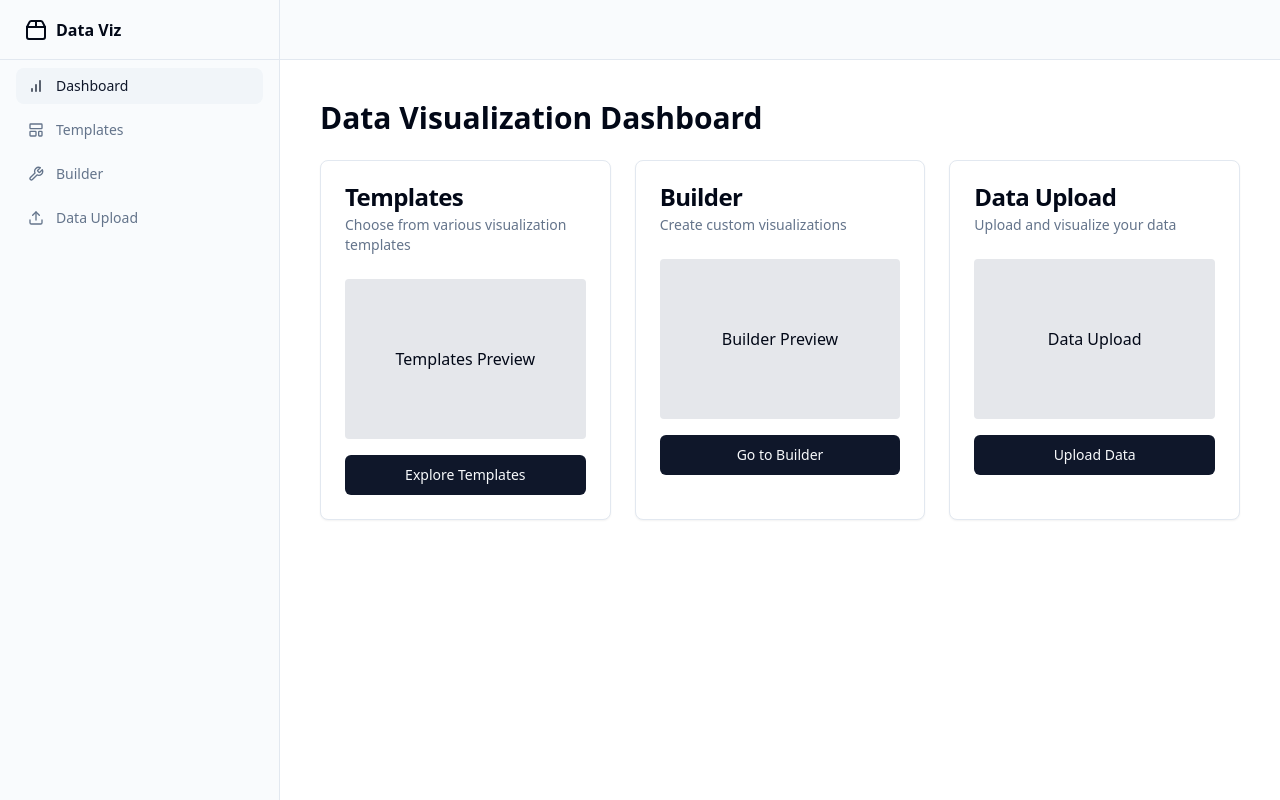
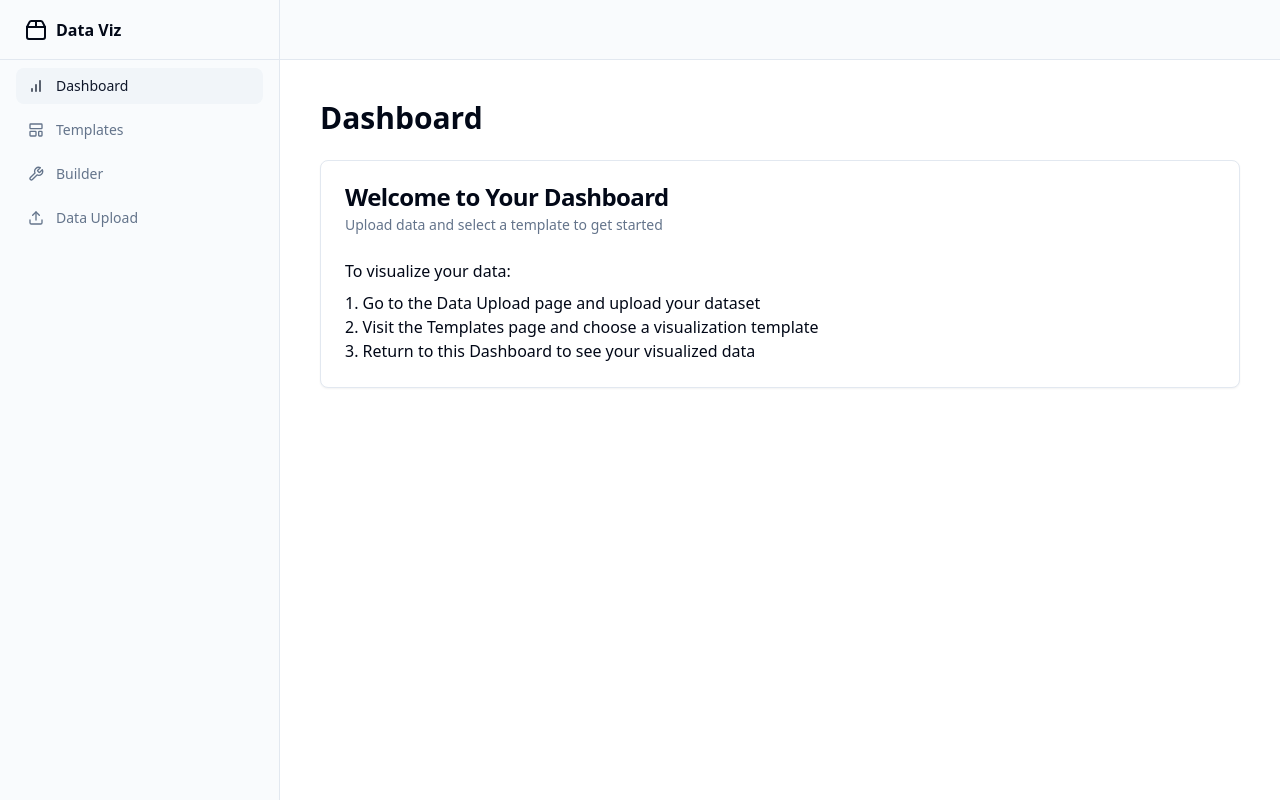
Before and after one commit to GPT-Engineer-App/viz-fusion, a React (Vite) app: page / in a window 1280 px wide. Built offline with nearby package versions, Linux system fonts and the light colour scheme.

Commit message:
Update Dashboard to prepare for dynamic content based on uploaded data and selected template

```diff
--- a/src/pages/Dashboard.jsx
+++ b/src/pages/Dashboard.jsx
@@ -1,55 +1,48 @@
 import { Card, CardContent, CardDescription, CardHeader, CardTitle } from "@/components/ui/card";
-import { Button } from "@/components/ui/button";
-import { Link } from "react-router-dom";
 
 const Dashboard = () => {
-  return (
-    <div className="p-6">
-      <h1 className="text-3xl font-bold mb-6">Data Visualization Dashboard</h1>
-      <div className="grid gap-6 md:grid-cols-2 lg:grid-cols-3">
+  // This state would be managed by your app's global state management solution
+  const hasUploadedData = false;
+  const selectedTemplate = null;
+
+  if (!hasUploadedData || !selectedTemplate) {
+    return (
+      <div className="p-6">
+        <h1 className="text-3xl font-bold mb-6">Dashboard</h1>
         <Card>
           <CardHeader>
-            <CardTitle>Templates</CardTitle>
-            <CardDescription>Choose from various visualization templates</CardDescription>
+            <CardTitle>Welcome to Your Dashboard</CardTitle>
+            <CardDescription>Upload data and select a template to get started</CardDescription>
           </CardHeader>
           <CardContent>
-            <div className="h-40 bg-gray-200 rounded flex items-center justify-center mb-4">
-              Templates Preview
-            </div>
-            <Button asChild className="w-full">
-              <Link to="/templates">Explore Templates</Link>
-            </Button>
-          </CardContent>
-        </Card>
-        <Card>
-          <CardHeader>
-            <CardTitle>Builder</CardTitle>
-            <CardDescription>Create custom visualizations</CardDescription>
-          </CardHeader>
-          <CardContent>
-            <div className="h-40 bg-gray-200 rounded flex items-center justify-center mb-4">
-              Builder Preview
-            </div>
-            <Button asChild className="w-full">
-              <Link to="/builder">Go to Builder</Link>
-            </Button>
-          </CardContent>
-        </Card>
-        <Card>
-          <CardHeader>
-            <CardTitle>Data Upload</CardTitle>
-            <CardDescription>Upload and visualize your data</CardDescription>
-          </CardHeader>
-          <CardContent>
-            <div className="h-40 bg-gray-200 rounded flex items-center justify-center mb-4">
-              Data Upload
-            </div>
-            <Button asChild className="w-full">
-              <Link to="/data-upload">Upload Data</Link>
-            </Button>
+            <p>To visualize your data:</p>
+            <ol className="list-decimal list-inside mt-2">
+              <li>Go to the Data Upload page and upload your dataset</li>
+              <li>Visit the Templates page and choose a visualization template</li>
+              <li>Return to this Dashboard to see your visualized data</li>
+            </ol>
           </CardContent>
         </Card>
       </div>
+    );
+  }
+
+  // This part would be populated with the actual visualization component
+  // based on the selected template and uploaded data
+  return (
+    <div className="p-6">
+      <h1 className="text-3xl font-bold mb-6">Dashboard</h1>
+      <Card>
+        <CardHeader>
+          <CardTitle>{selectedTemplate} Visualization</CardTitle>
+        </CardHeader>
+        <CardContent>
+          {/* Placeholder for the actual visualization component */}
+          <div className="h-96 bg-gray-200 rounded flex items-center justify-center">
+            Visualization will be displayed here
+          </div>
+        </CardContent>
+      </Card>
     </div>
   );
 };
```
